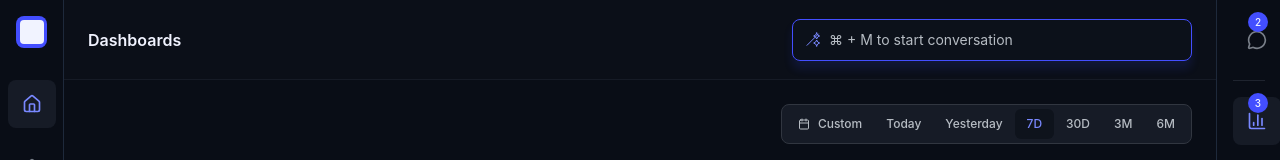
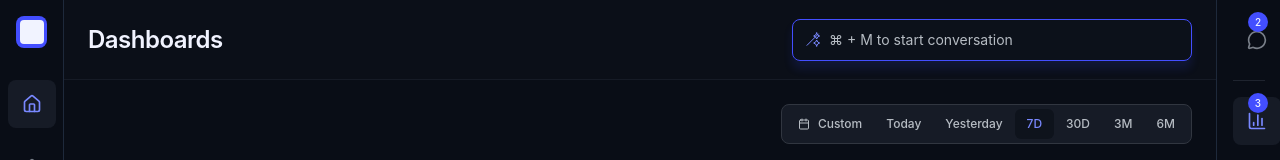
Before and after one commit to abdulmajeed33/react-trial, a React (Vite) app: page / in a window 1280 px wide. Shown: the top 160 px of the page. Built offline with nearby package versions, Linux system fonts and the light colour scheme.

Commit message:
Update Header component styles for improved visual consistency; adjust font size, line height, letter spacing, and color.

```diff
--- a/src/components/layout/Header.tsx
+++ b/src/components/layout/Header.tsx
@@ -14,8 +14,10 @@ export function Header() {
         <h1
           className="font-inter font-semibold text-text-dark-primary"
           style={{
-            fontSize: 'font-size-heading-4',
-            color: 'color-text-dark-primary'
+            fontSize: '24px',
+            lineHeight: '28px',
+            letterSpacing: '-0.5px',
+            color: '#F1F3FF'
           }}
         >
           Dashboards
```
